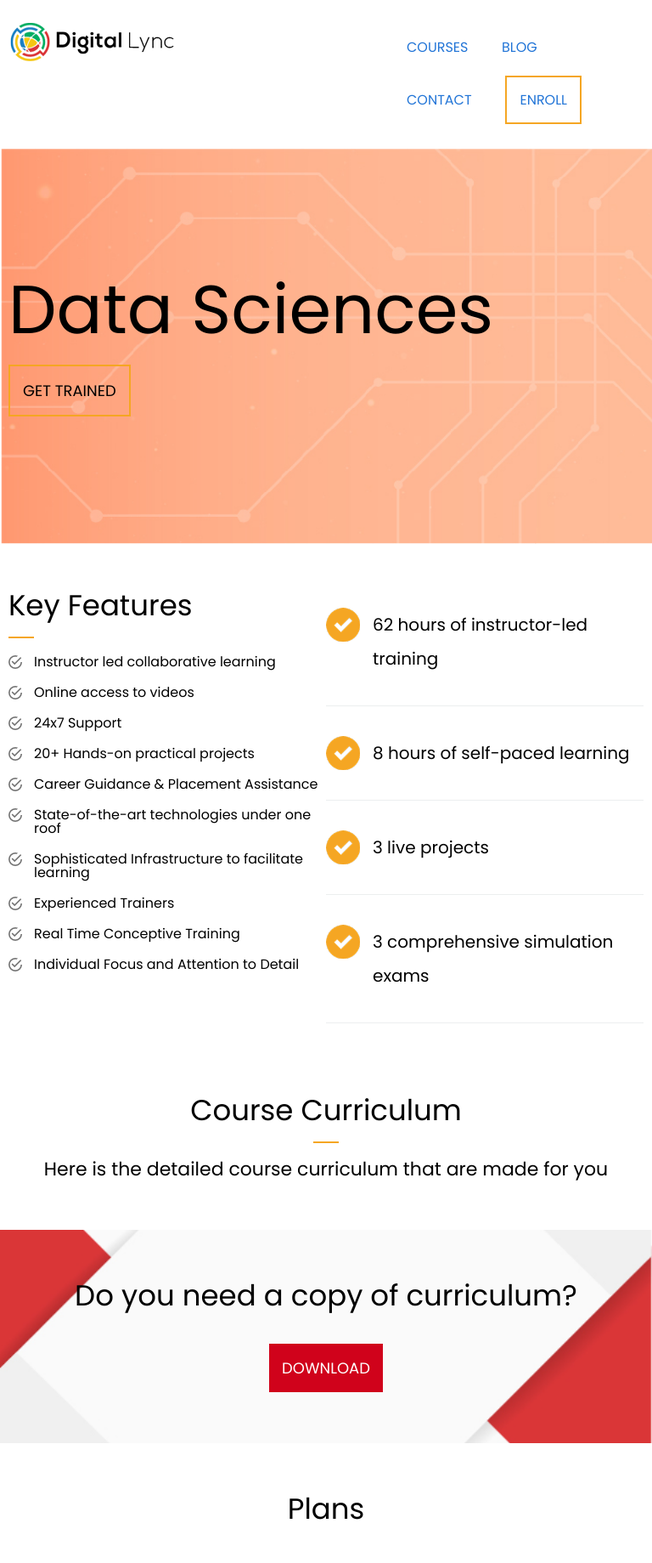
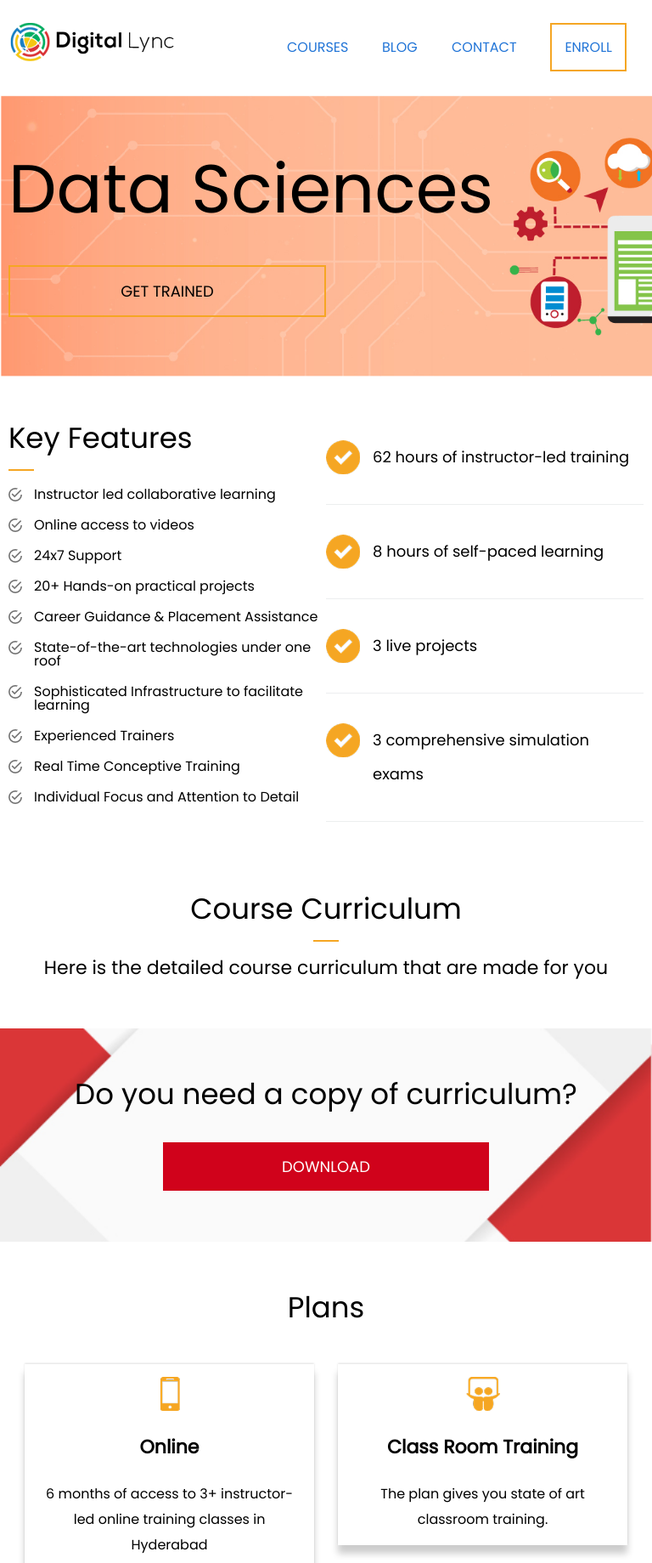
Before and after one commit to bharathkumarkammari/bharathkumarcv.github.io, a plain HTML site: page index.html in a window 768 px wide. Shown: the top 1839 px of the page at 85% size. Drawn offline with Linux system fonts and the light colour scheme.

Commit message:
Add files via upload

```diff
--- a/responsive.css
+++ b/responsive.css
@@ -3,8 +3,43 @@
          width: auto;
          padding: 0 10px;
      }
+     @media (min-width:768px) and (max-width:1024px) {
 
-     @media (min-width:360px) and (max-width:767px) {
+        .header-left{
+             width: 30%;
+         }
+         .header-right{
+             width: 70%;
+         }
+         button{
+             width: 50%;
+         }
+         .button-primary{
+             margin-top: 50px;
+         }
+         .banner-content{
+             padding: 70px 0px;
+             box-sizing: border-box;
+         }
+         .feature-list-right li{
+             font:normal 18px/40px poppins;
+         }
+         .plan-main-box{
+             width: 95%;
+         }
+         .plan-box{
+             box-sizing: border-box;
+             padding: 15px;
+         }
+         .faq-content{
+             width: 80%;
+         }
+         .question-box h2{
+             font-size: 16px;
+             font-weight: 700;
+         }
+     }
+     @media (min-width:320px) and (max-width:767px) {
          html {
              padding: 0;
              margin: 0;
```
